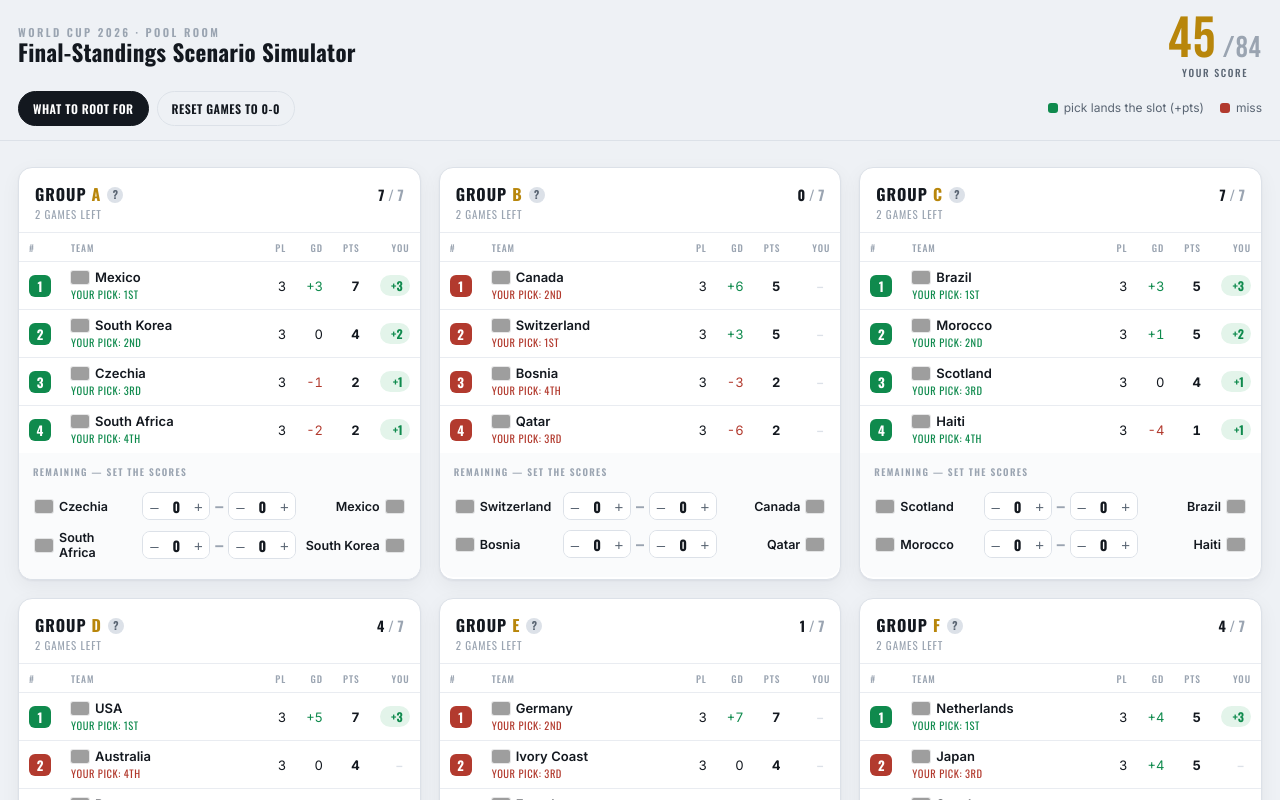
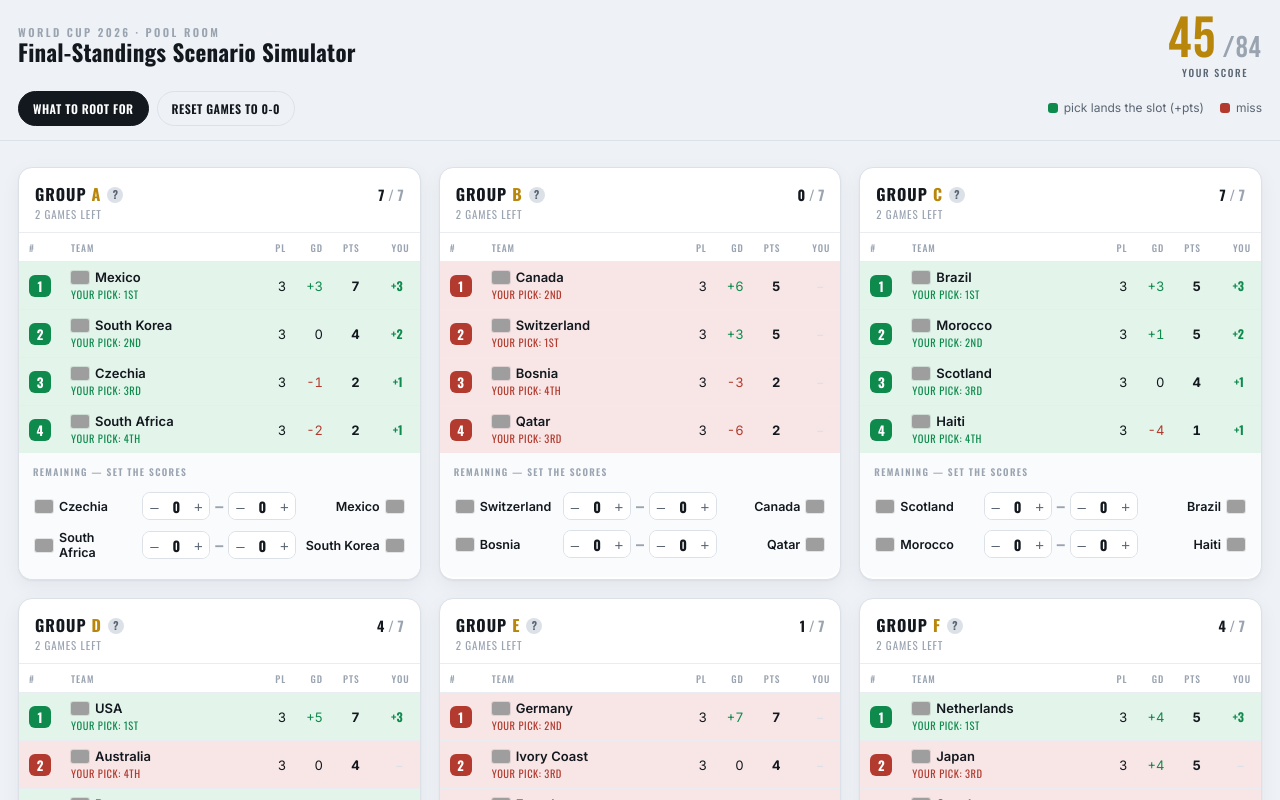
Before and after one commit to davidsebo/worldcup, a React (Vite) app: page / in a window 1280 px wide. Shown: the top 800 px of the page. Built offline with nearby package versions, Linux system fonts and the light colour scheme; grey boxes are pictures that could not be loaded.

Commit message:
Tint correct/incorrect rows green/red

```diff
--- a/src/index.css
+++ b/src/index.css
@@ -345,6 +345,12 @@
   background: #edeff3;
   color: var(--ink-soft);
 }
+tr.correct {
+  background: #e3f4ea;
+}
+tr.wrong {
+  background: #f8e6e6;
+}
 tr.correct .rank {
   background: var(--green);
   color: #fff;
```
